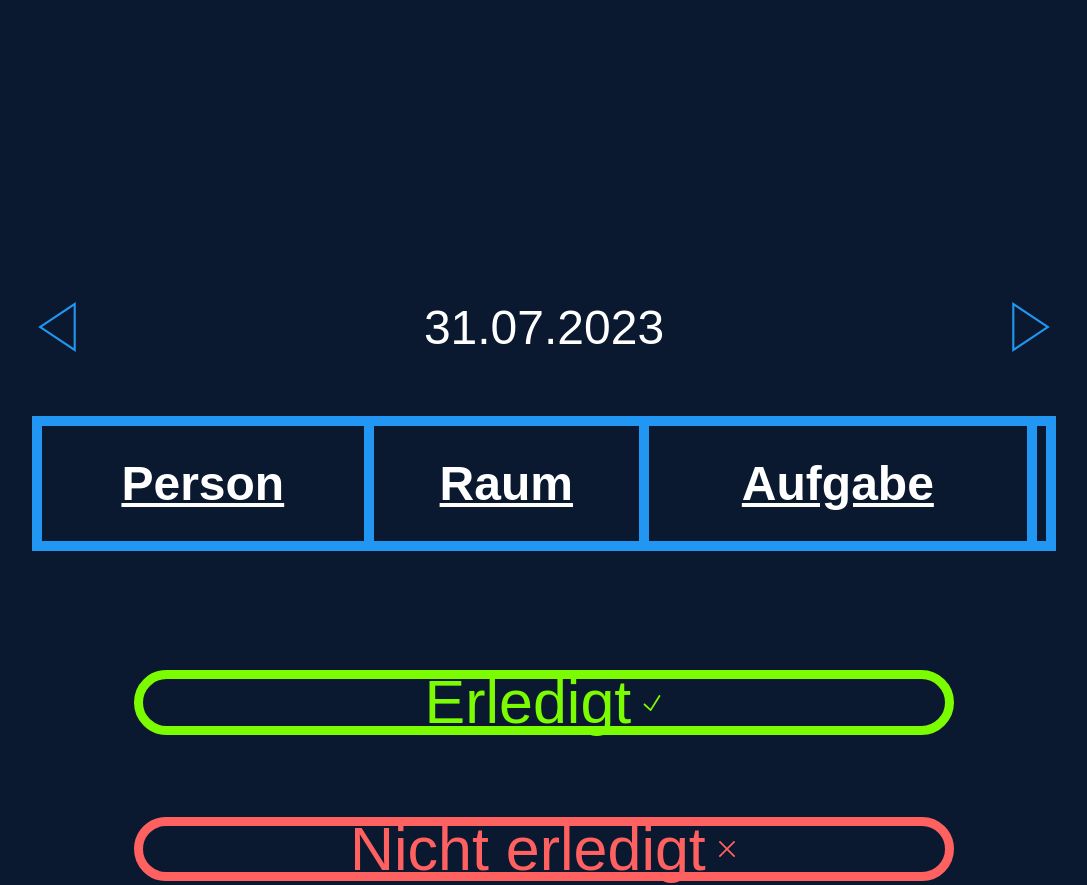
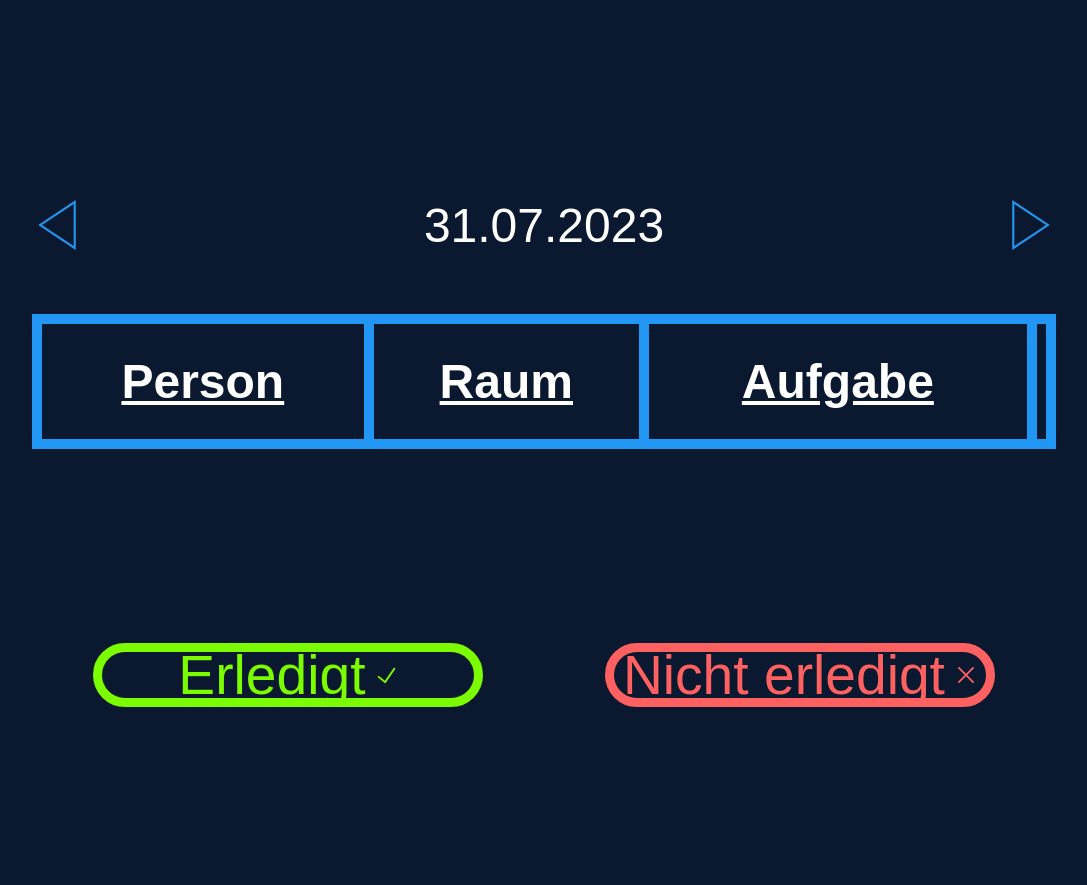
Before and after one commit to Floxo05/aufraeumplan, a PHP site: template templates/index.twig in a window 1280 px wide. Shown: the part 174-1059 px from the top of the page, without its empty margins (96-1183 px from the left). After the commit the page ends 881 px from the top, so only its background shows below. Run offline with PHP 8.4, Linux system fonts and the light colour scheme; the template is opened without the code that fills it, so the values that code supplies are empty; some libraries are stand-ins or nearby versions.

Commit message:
edit button style

```diff
--- a/assets/styles.css
+++ b/assets/styles.css
@@ -28,7 +28,7 @@ main {
 }
 
 h1 {
-    margin-top: 40%;
+    margin-top: 30%;
 }
 
 section {
@@ -46,6 +46,10 @@ section {
 .selection {
     margin-top: 10%;
     height: 40%;
+
+    display: flex;
+    justify-content: center;
+    align-items: center;
 }
 
 footer {
@@ -54,18 +58,18 @@ footer {
 }
 
 button {
-    width: 80%;
-    font-size: 127%;
-    margin: 8% 10%;
+    width: 40%;
+    font-size: 115%;
+    margin: 5% 6%;
     height: 30%;
     border-radius: 50px;
     background-color: transparent;
     color: #ffffff;
-
     display: flex;
     align-items: center;
     flex-direction: row;
     justify-content: center;
+    float: left;
 }
 
 .btn_done {
```
